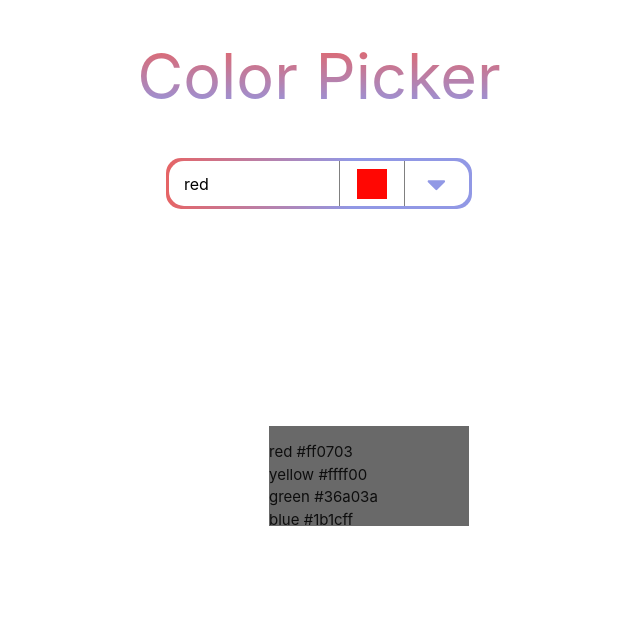
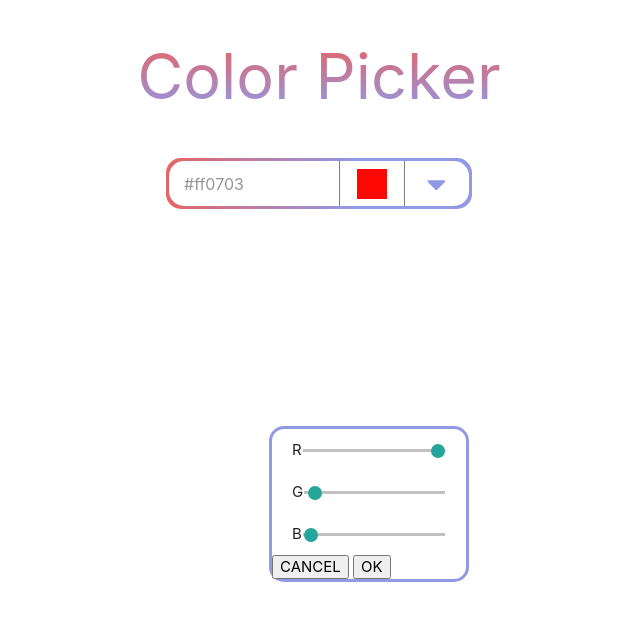
Before and after one commit to Anastasiyaaaa/color, a React (Create React App) app: page / in a window 1280 px wide. Shown: the top 620 px of the page, without its empty margins (321-961 px from the left). Built offline with nearby package versions, Linux system fonts and the light colour scheme; the HTML template or start-up script is replaced by a standard one.

Commit message:
add range

```diff
--- a/src/App.css
+++ b/src/App.css
@@ -58,7 +58,6 @@ h1 {
 .color span{
     width: 30px;
     height: 30px;
-    background-color: black;
 }
 .arrow {
     color: #9198e5;
@@ -70,13 +69,55 @@ h1 {
     top: 65px;
     right: 0;
     width: 200px;
-    height: 100px;
-    background: dimgrey;
+    border: 3px solid #9198e5;
+    border-radius: 15px;
 }
-.ddRgb{
+.dropdown ul{
+    margin: 0;
+}
+.dropdown_rgb{
     top: 265px;
     right: 0;
 }
-li {
+.dropdown li {
+    display: flex;
+    justify-content: space-between;
+    align-items: center;
+    padding: 5px 20px;
+    text-transform: uppercase;
+}
+.dropdown_arrow li {
     cursor: pointer;
+    border-bottom: 1px solid #9198e5;
 }
+.dropdown_arrow li:first-child{
+    border-radius: 11px 11px 0 0;
+}
+.dropdown_arrow li:last-child{
+    border-bottom: none;
+    border-radius: 0 0 11px 11px;
+}
+.dropdown_arrow li:hover, li.active{
+    background: rgba(145, 152, 229, 0.5);
+}
+.dropdown_arrow li span:nth-child(2){
+    width: 18px;
+    height: 18px;
+}
+.range{
+    position: relative;
+    display: inline-block;
+    width: 85%;
+    background-color: grey;
+    height: 2px;
+    border-radius: 43px;
+}
+.range span{
+    position: absolute;
+    left: 0;
+    top: -4px;
+    display: block;
+    width: 8px;
+    height: 8px;
+    background-color: red;
+}
--- a/src/Arrow.js
+++ b/src/Arrow.js
@@ -1,12 +1,11 @@
-import React, {useState, useEffect, useContext}  from 'react'
+import React, {useContext}  from 'react'
 import Context from './context'
 import {FontAwesomeIcon} from "@fortawesome/react-fontawesome";
 import {faCaretDown} from "@fortawesome/free-solid-svg-icons";
 
 export default function Arrow() {
     const {setShow, show} = useContext(Context);
-    console.log(show + "     Arrow1" )
     return(
-        <div onClick={() => {setShow(!show); console.log(show + "     Arrow2")}} className='arrow'> <FontAwesomeIcon  icon={faCaretDown} /></div>
+        <div onClick={() => {setShow(!show); }} className='arrow'> <FontAwesomeIcon  icon={faCaretDown} /></div>
     )
 }
--- /dev/null
+++ b/src/Buttons.js
@@ -0,0 +1,10 @@
+import React, {useContext}  from 'react'
+import Context from './context'
+
+export default function Buttons() {
+    return(
+        <div>
+            <button>CANCEL</button> <button>OK</button>
+        </div>
+    )
+}
--- a/src/Color.js
+++ b/src/Color.js
@@ -1,10 +1,12 @@
-import React, {useState, useEffect, useContext}  from 'react'
+import React, {useContext}  from 'react'
 import Context from "./context";
 
 export default function Color() {
-    const {color} = useContext(Context);
-    const backgroundColor = {backgroundColor: `rgb( ${color.join(',')})`};
+    const {currentColor, tempColor} = useContext(Context);
+
+    const backgroundColor = {backgroundColor: `rgb( ${ !tempColor ? currentColor.rgb.join(',') : tempColor.rgb.join(',')})`};
+
     return (
-            <div className='color'><span style={backgroundColor} /></div>
+            <div className='color'><span  style={backgroundColor}/></div>
     );
 }
--- a/src/ColorPicker.js
+++ b/src/ColorPicker.js
@@ -15,27 +15,34 @@ export default function ColorPicker() {
         {value: 'green', rgb: [54,160,58]},
         {value: 'blue', rgb: [27,28,255]}
     ];
-    const [value, setValue] = useState([colors[0].value]);
+
     const [show, setShow] = useState(false);
-    const [color, setColor] = useState([colors[0].rgb]);
-    const rgbToHex = (r, g, b) =>{
+    const [currentColor, setCurrentColor] = useState(colors[0]);
+    const [tempColor, setTempColor] = useState(null);
+    const rgbToHex = (arr) =>{
+        const r = arr[0];
+        const g = arr[1];
+        const b = arr[2];
         return "#" + ((1 << 24) + (r << 16) + (g << 8) + b).toString(16).slice(1)
     };
 
+    // const [value, setValue] = useState(rgbToHex(color[0].rgb));
     useEffect(() =>{
-        console.log(show)
-    },[show]);
+        // setActive(document.querySelector('.active').id);
 
-    const chooseArrowItem = (hex, rgb) => { setValue(hex); setColor(rgb)};
+        // setShow(!show);
+    },[currentColor]);
+    // rgbToHex(color.rgb)
+    const activeColor = (item) => { setCurrentColor(item); setShow(!show);};
     return (
-        <Context.Provider value={{chooseArrowItem, colors, color, rgbToHex, setShow, show}}>
+        <Context.Provider value={{activeColor, colors, currentColor, setShow, show, tempColor, setTempColor}}>
             <div className="colorPicker-wrapper">
                 <div className="colorPicker">
-                    <div className="hex"><input value={value}/></div>
+                    <div className="hex"><input disabled value={rgbToHex(currentColor.rgb)}/></div>
                     <Color />
                     <Arrow />
                 </div>
-                {show ?  <DropDowns /> : ""}
+                {show ?  <DropDowns /> : ''}
                 <DropDownsRGB />
             </div>
         </Context.Provider>
--- a/src/DropArrowItem.js
+++ b/src/DropArrowItem.js
@@ -1,10 +1,11 @@
-import React, {useState, useEffect, useContext}  from 'react'
+import React, {useContext}  from 'react'
 import Context from './context'
-export default function DropArrowItem({value, rgb}){
-    const {rgbToHex} = useContext(Context);
-    const {chooseArrowItem} = useContext(Context);
-    const hex = rgbToHex(rgb[0], rgb[1], rgb[2]);
+export default function DropArrowItem(item){
+    console.log(item);
+    const {activeColor, currentColor} = useContext(Context);
+    const backgroundColor = {backgroundColor: `rgb( ${item.rgb[0]},${item.rgb[1]},${item.rgb[2]})`};
+
     return(
-        <li onClick={() => {chooseArrowItem(hex, rgb)}}><span>{value}</span>   <span>{hex}</span></li>
+        <li className={currentColor.value === item.value ? 'active' : ''}  onClick={() => {activeColor(item); }}><span>{item.value}</span>   <span style={backgroundColor} /></li>
     )
 }
--- /dev/null
+++ b/src/DropArrowRGBItem.js
@@ -0,0 +1,56 @@
+import React, {useState, useContext}  from 'react'
+import Context from './context'
+// export default function DropArrowRGBItem(props){
+//     const {tempColor} = useContext(Context);
+//
+// console.log(tempColor);
+//     let text;
+//     let rangeValue;
+//     let backgroundColor;
+//     const [rangeVal, setRangeVal] = useState('');
+//     setRangeVal(tempColor.rgb)
+//     switch (props.index) {
+//         case 0:
+//             text = "R" ;
+//             rangeValue = rangeVal[0];
+//             backgroundColor = {backgroundColor: `rgb(  ${tempColor.rgb[0]}, 0, 0)`};
+//             break;
+//         case 1:
+//             text = "G" ;
+//             rangeValue = rangeVal[1];
+//             backgroundColor = {backgroundColor: `rgb( 0, ${tempColor.rgb[1]}, 0)`};
+//             break;
+//         default:
+//             text = "B" ;
+//             rangeValue = rangeVal[2];
+//             backgroundColor = {backgroundColor: `rgb( 0, 0, ${tempColor.rgb[2]})`};
+//     }
+//     const change = (v) => {
+//         console.log(v)
+//     };
+//
+//     return(
+//         <li><span>{text}</span> <input type="range" style={backgroundColor} onChange={(e) => change(e.target.value) } value={rangeVal} min="0" max="255"  className="range" id="myRange" /> </li>
+//     )
+// }
+
+export default function DropArrowRGBItem(props){
+    const {tempColor} = useContext(Context);
+
+console.log(tempColor);
+
+    let rangeValue;
+    let backgroundColor;
+    const [rangeVal, setRangeVal] = useState(props.value);
+
+
+    const change = (v) => {
+        setRangeVal(v);
+        props.onChange(v);
+        console.log(v)
+    };
+
+    return(
+        <li><span>{props.text}</span> <input type="range" style={backgroundColor} onChange={(e) => change(e.target.value) } value={rangeVal} min="0" max="255"  className="range" id="myRange" /> </li>
+    )
+}
--- a/src/DropDowns.js
+++ b/src/DropDowns.js
@@ -1,14 +1,13 @@
-import React, {useState, useEffect, useContext}  from 'react'
+import React, {useContext}  from 'react'
 import Context from './context'
 import DropArrowItem from './DropArrowItem'
 
 export default function DropDowns() {
     const {colors} = useContext(Context);
-
     return (
-        <div className='dropdown'>
+        <div className='dropdown dropdown_arrow'>
             <ul>
-                {colors.map((item, index) => <DropArrowItem key={index} {...item} />)}
+                {colors.map((item, index) => <DropArrowItem key={index} {...item} /> )}
             </ul>
         </div>
     )
--- a/src/DropDownsRGB.js
+++ b/src/DropDownsRGB.js
@@ -1,15 +1,40 @@
-import React, {useState, useEffect, useContext}  from 'react'
+import React, {useContext}  from 'react'
 import Context from './context'
-import DropArrowItem from './DropArrowItem'
+import DropArrowRGBItem from './DropArrowRGBItem'
+import Buttons from './Buttons'
 
 export default function DropDowns() {
-    const {colors} = useContext(Context);
+    const {currentColor, setTempColor, tempColor} = useContext(Context);
+    if (!tempColor ) {
+        setTempColor(currentColor);
+    }
+    console.log(currentColor.rgb);
+
+    const changeR = (v) => {
+        setTempColor({ ...tempColor, rgb: [v, tempColor.rgb[1], tempColor.rgb[2]]});
+        console.log(v)
+    };
+    const changeG = (v) => {
+        setTempColor({ ...tempColor, rgb: [tempColor.rgb[0], v, tempColor.rgb[2]]});
+        console.log(v)
+    };
+    const changeB = (v) => {
+        setTempColor({ ...tempColor, rgb: [tempColor.rgb[0], tempColor.rgb[1], v]});
+        console.log(v)
+    };
+
+
 
     return (
-        <div className='dropdown ddRgb'>
+        tempColor &&
+        <div className='dropdown dropdown_rgb'>
             <ul>
-                {colors.map((item, index) => <DropArrowItem key={index} {...item} />)}
+                {/*{tempColor.rgb.map((item, index) => <DropArrowRGBItem key={index} item={item} index={index} />)}*/}
+                <DropArrowRGBItem value={tempColor.rgb[0]} onChange={changeR} text='R' />
+                <DropArrowRGBItem value={tempColor.rgb[1]} onChange={changeG} text='G' />
+                <DropArrowRGBItem value={tempColor.rgb[2]} onChange={changeB} text='B' />
             </ul>
+            <Buttons />
         </div>
     )
 }
```
Also changed, not shown: src/App.js (+4 -5 lines).
